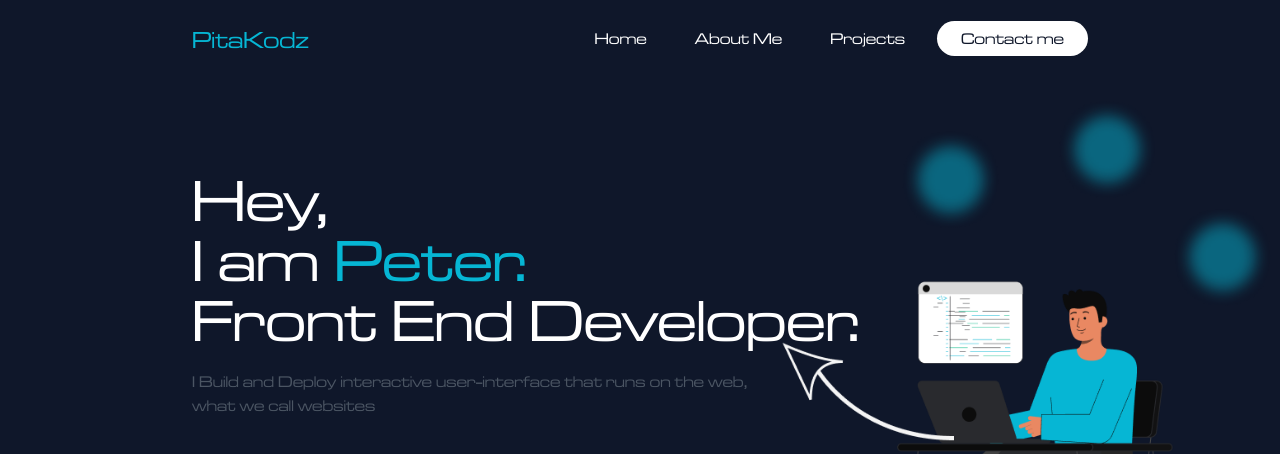
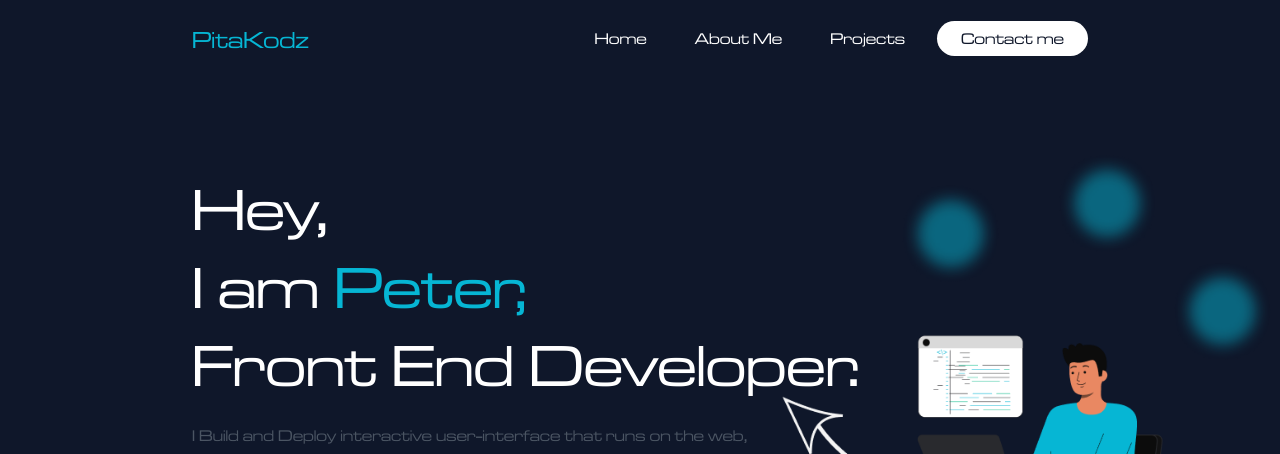
Before and after one commit to iampitrus/Portfolio, a Next.js app: page / in a window 1280 px wide. Shown: the top 454 px of the page. Built offline with nearby package versions, Linux system fonts and the light colour scheme.

Commit message:
leading adjusted on h1

```diff
--- a/components/Title/title.jsx
+++ b/components/Title/title.jsx
@@ -6,9 +6,9 @@
     <section id='home'>
       <div className='w-full relative pt-[7%] pb-16 container-x bg-darkBlue'>
         <div className='flex flex-col items-center lg:items-start text-center lg:text-left'>
-          <h1 className='p-0 text-3xl md:text-6xl text-white leading-tight '>
+          <h1 className='p-0 text-4xl md:text-6xl text-white leading-tight md:leading-[1.3]'>
             Hey, <br /> I am
-            <span className='text-lightBlue'> Peter.</span> <br /> Front End
+            <span className='text-lightBlue'> Peter,</span> <br /> Front End
             Developer.
           </h1>
 
@@ -52,7 +52,7 @@
           </div>
         </div>
         {/* Hero image */}
-        <div className='lg:absolute lg:bottom-16 lg:right-2'>
+        <div className='xl:absolute lg:bottom-16 lg:right-2'>
           <Image src={'/Hero_img.png'} alt='hero' width={655} height={548.29} />
         </div>
       </div>
```
